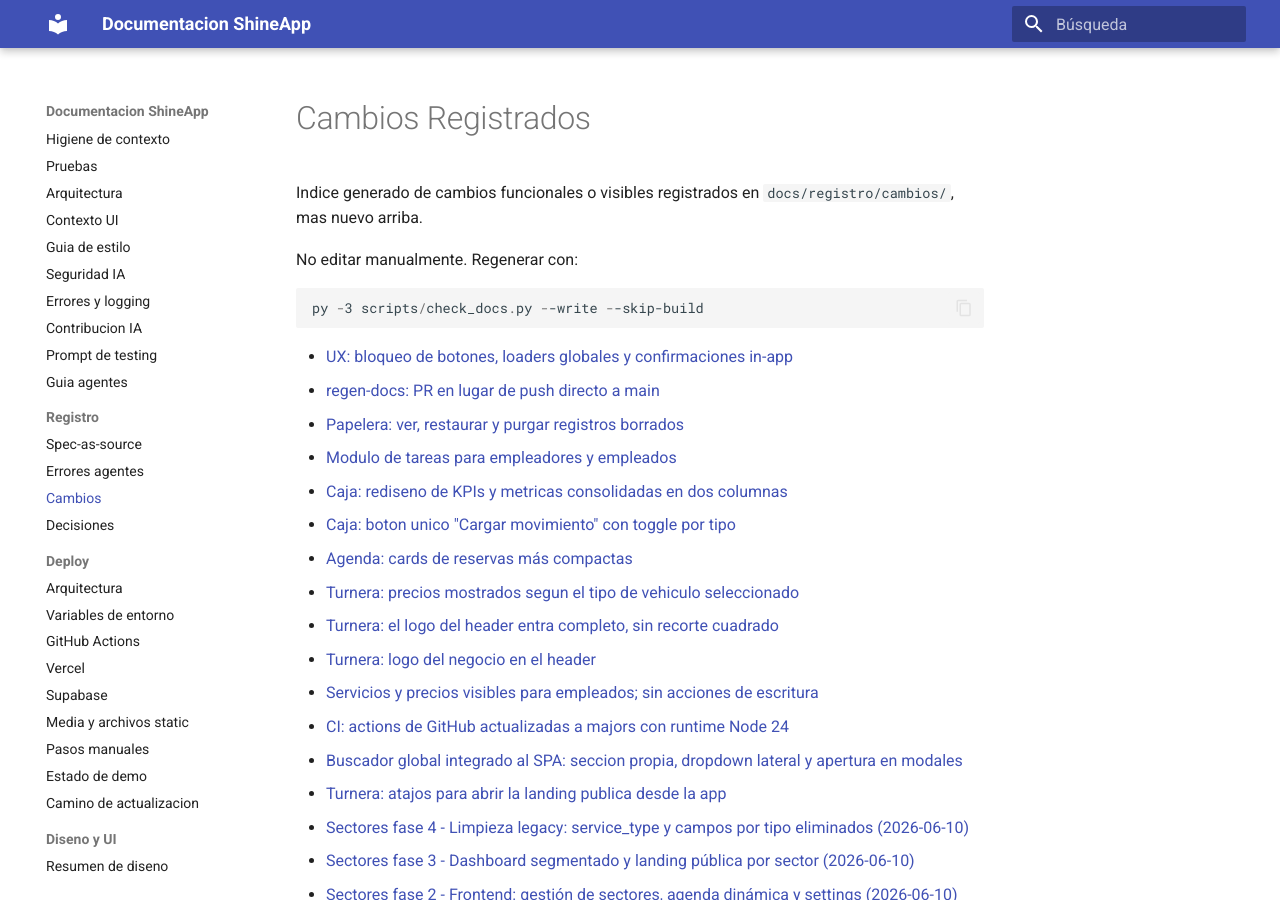
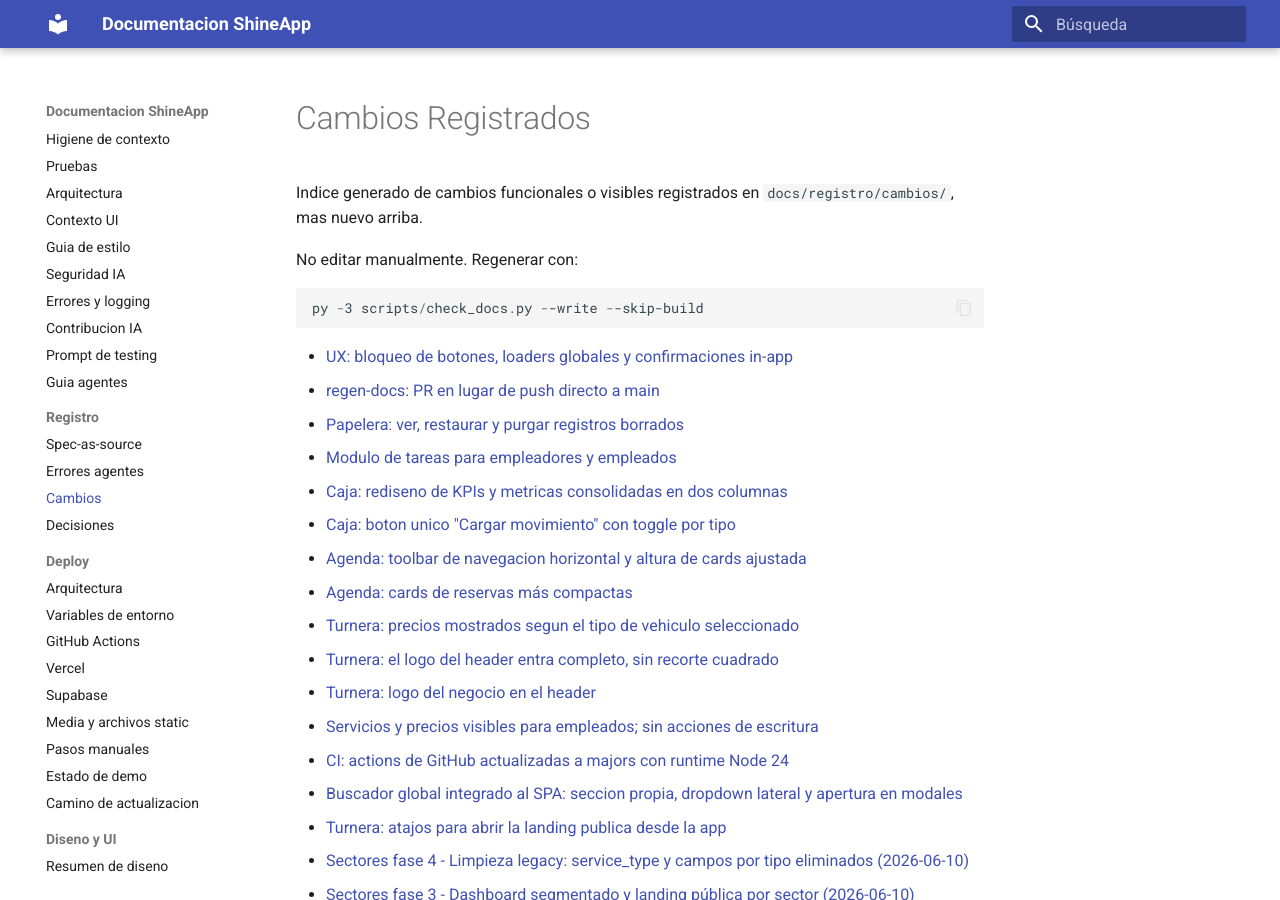
Before and after one commit to juanikitro/ShineApp, an MkDocs documentation site: the page built from docs/registro/cambios/index.md, in a window 1280 px wide and 900 px high. Built offline with MkDocs 1.6.1 and Material for MkDocs 9.7.7, drawn with Linux system fonts in a browser that asks for light colours.

Commit message:
chore(docs): regenerar indices post nueva entrada de agenda
Co-Authored-By: Claude Opus 4.7 <noreply@anthropic.com>

```diff
--- a/docs/registro/cambios/index.md
+++ b/docs/registro/cambios/index.md
@@ -15,6 +15,7 @@ py -3 scripts/check_docs.py --write --skip-build
 - [Modulo de tareas para empleadores y empleados](2026-06-12-modulo-tareas.md)
 - [Caja: rediseno de KPIs y metricas consolidadas en dos columnas](2026-06-12-caja-rediseno-kpis-y-metricas-consolidadas.md)
 - [Caja: boton unico "Cargar movimiento" con toggle por tipo](2026-06-12-caja-cargar-movimiento-unificado.md)
+- [Agenda: toolbar de navegacion horizontal y altura de cards ajustada](2026-06-12-agenda-toolbar-y-altura-card.md)
 - [Agenda: cards de reservas más compactas](2026-06-12-agenda-cards-compactas.md)
 - [Turnera: precios mostrados segun el tipo de vehiculo seleccionado](2026-06-11-turnera-precio-por-tipo-de-vehiculo.md)
 - [Turnera: el logo del header entra completo, sin recorte cuadrado](2026-06-11-turnera-logo-sin-recorte.md)
```
Also changed, not shown: CHANGELOG.md (+1 -0 lines).
